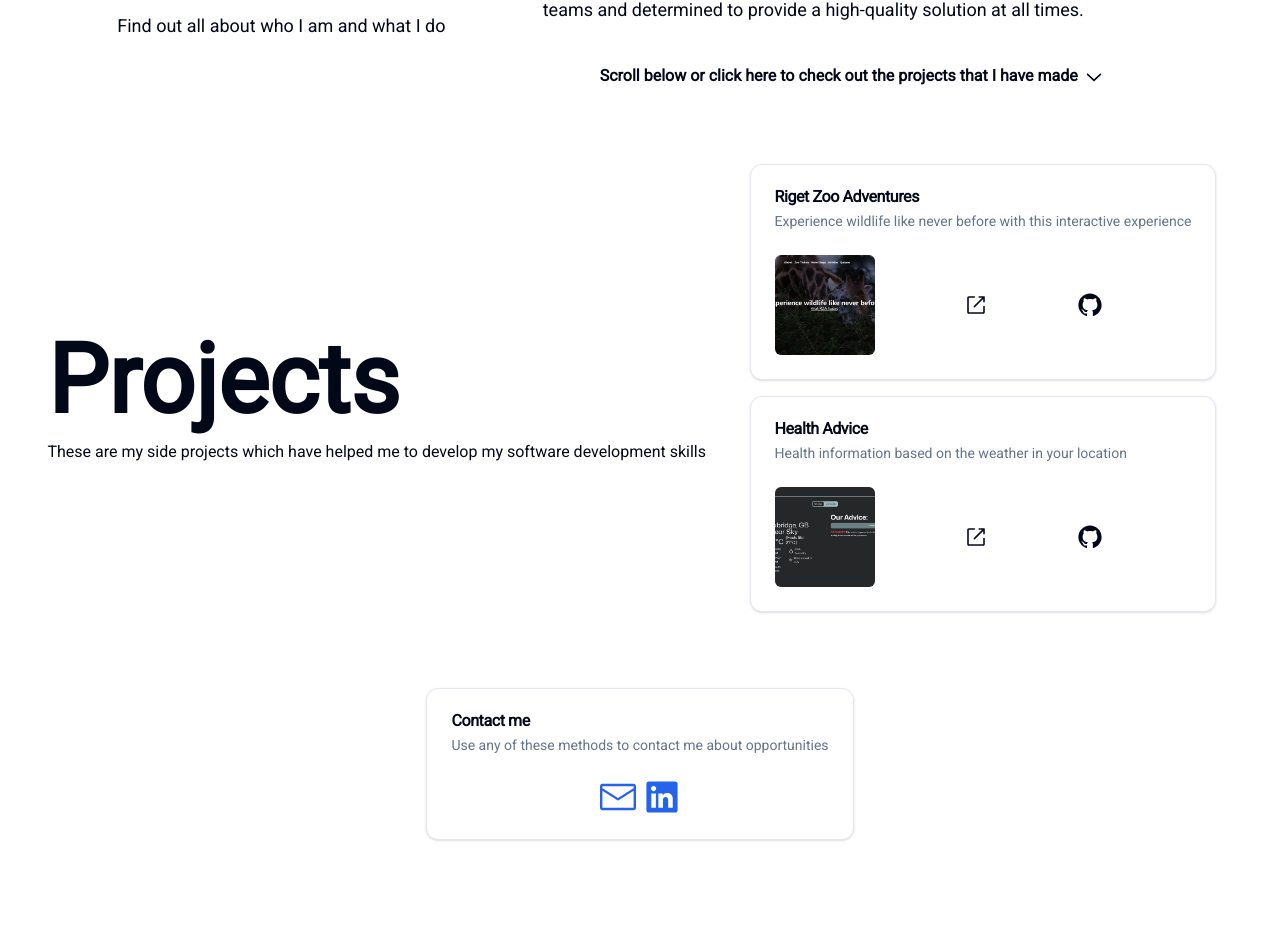
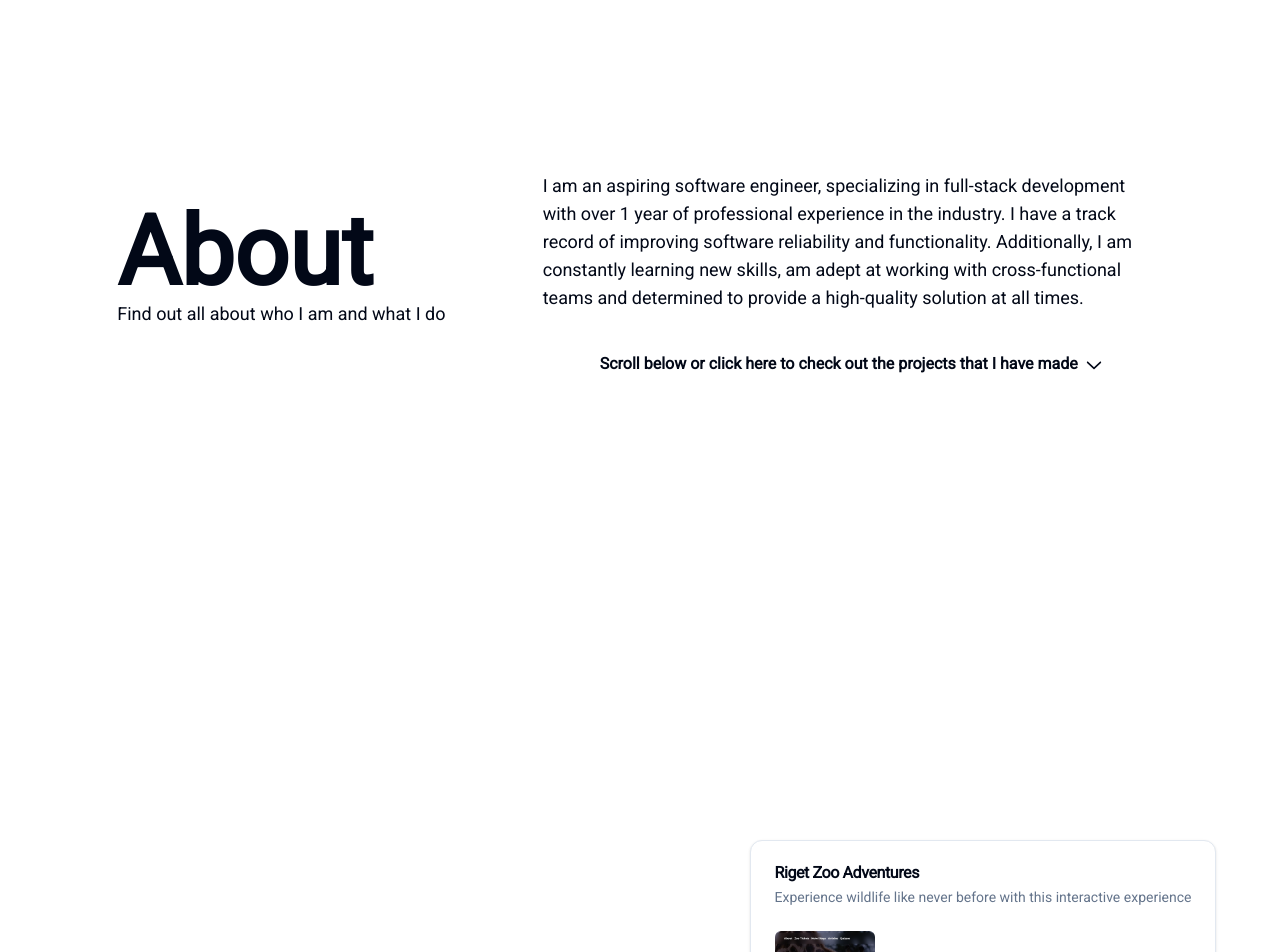
Before and after one commit to j-koziel/my-portfolio, a Next.js app: page / in a window 1280 px wide. Shown: the part 712-1664 px from the top of the page. Before the commit the page ends 1572 px from the top, so only its background shows below. Built offline with nearby package versions, Linux system fonts and the light colour scheme.

Commit message:
feat: bring back full screen height for all the sections

```diff
--- a/src/components/sections/about/about-section.tsx
+++ b/src/components/sections/about/about-section.tsx
@@ -4,7 +4,7 @@ import { Content } from "./content";
 export function AboutSection() {
   return (
     <div
-      className="w-full mt-10 pt-5 flex flex-col md:mt-0 md:flex-row md:justify-evenly md:items-center"
+      className="w-full min-h-screen pt-5 flex flex-col md:mt-0 md:flex-row md:justify-evenly md:items-center"
       id="about"
     >
       <Heading />
--- a/src/components/sections/contact-section.tsx
+++ b/src/components/sections/contact-section.tsx
@@ -11,7 +11,7 @@ import {
 
 export function ContactSection() {
   return (
-    <div id="contact" className="mt-10 flex items-center justify-center">
+    <div id="contact" className="min-h-screen flex items-center justify-center">
       <Card>
         <CardHeader>
           <CardTitle>Contact me</CardTitle>
--- a/src/components/sections/projects/projects-section.tsx
+++ b/src/components/sections/projects/projects-section.tsx
@@ -28,7 +28,7 @@ export function ProjectsSection() {
   return (
     <div
       id="projects"
-      className="w-full mt-10 pt-5 flex flex-col items-center justify-center md:flex-row md:items-center md:justify-evenly"
+      className="w-full min-h-screen pt-5 flex flex-col items-center justify-center md:flex-row md:items-center md:justify-evenly"
     >
       <Heading />
       <Content>
```
